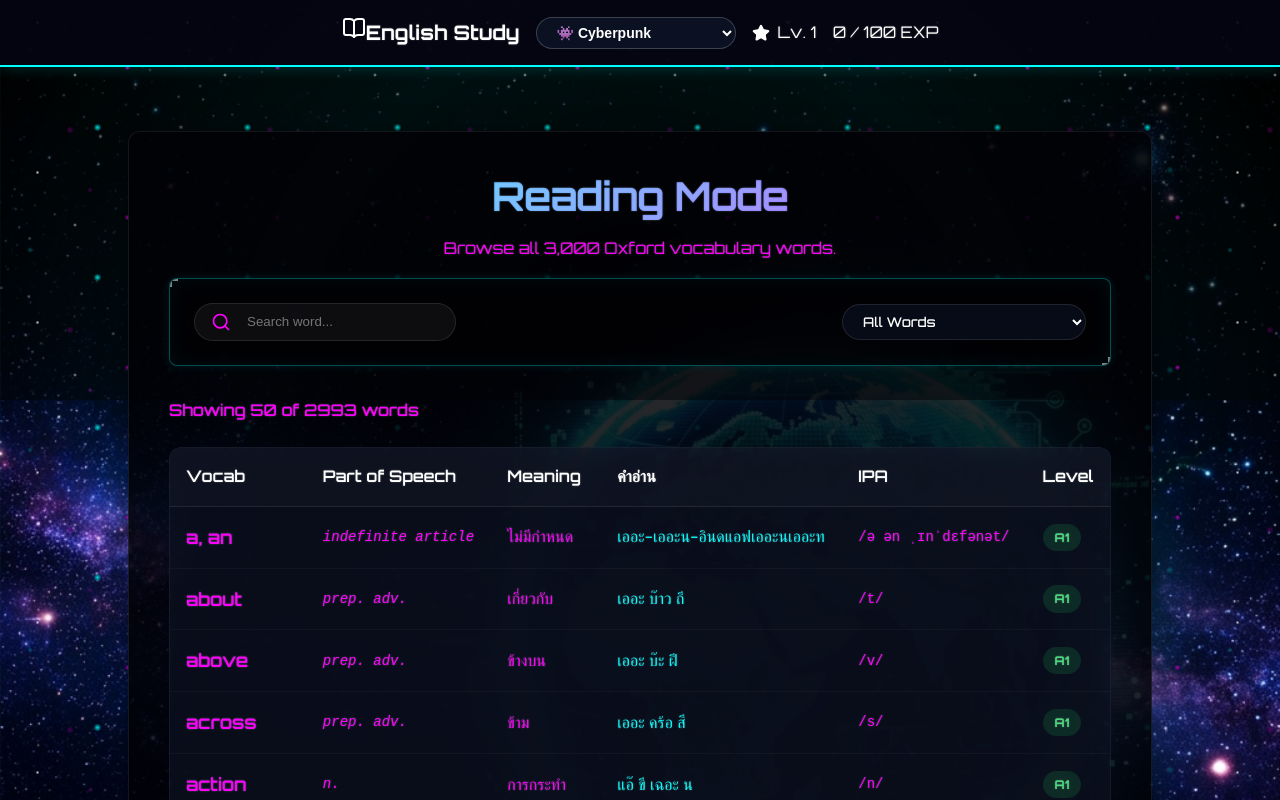
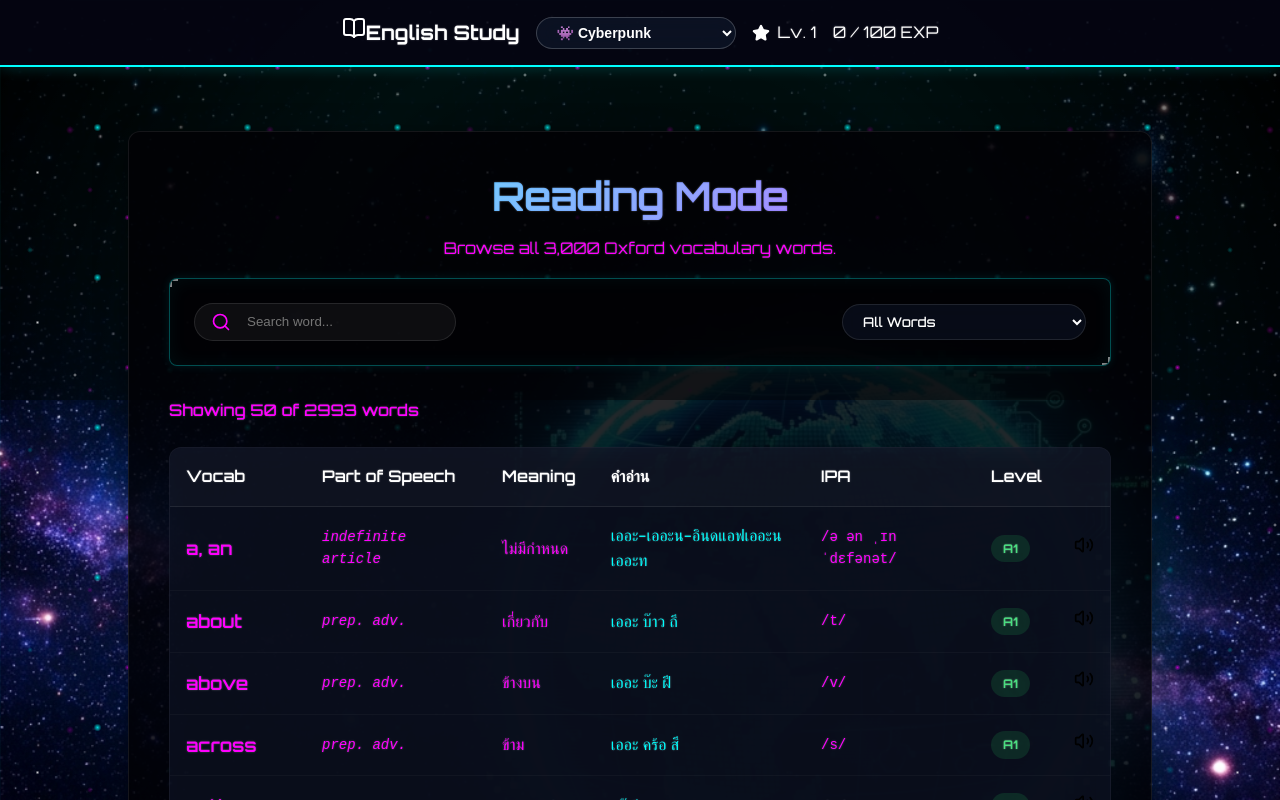
Before and after one commit to peak822/EnglishWeb, a React (Vite) app: page /read in a window 1280 px wide. Shown: the top 800 px of the page. Built offline with nearby package versions, Linux system fonts and the light colour scheme.

Commit message:
feat: add audio pronunciation button to reading mode

```diff
--- a/src/pages/ReadMode.jsx
+++ b/src/pages/ReadMode.jsx
@@ -3,7 +3,7 @@ import Card from '../components/Card';
 import Button from '../components/Button';
 import vocabularyData from '../data/vocabulary.json';
 import { filterWords, THEMES } from '../hooks/useCategories';
-import { Search, ChevronLeft, ChevronRight, FileText } from 'lucide-react';
+import { Search, ChevronLeft, ChevronRight, FileText, Volume2 } from 'lucide-react';
 
 const ReadMode = () => {
   const [searchTerm, setSearchTerm] = useState('');
@@ -29,6 +29,15 @@ const ReadMode = () => {
   React.useEffect(() => {
     setCurrentPage(1);
   }, [searchTerm, level]);
+
+  const playAudio = (word) => {
+    if ('speechSynthesis' in window) {
+      window.speechSynthesis.cancel();
+      const utterance = new SpeechSynthesisUtterance(word);
+      utterance.lang = 'en-US';
+      window.speechSynthesis.speak(utterance);
+    }
+  };
 
   return (
     <div className="container animate-fade-up">
@@ -97,6 +106,7 @@ const ReadMode = () => {
                   <th>คำอ่าน</th>
                   <th>IPA</th>
                   <th>Level</th>
+                  <th></th>
                 </tr>
               </thead>
               <tbody>
@@ -111,6 +121,15 @@ const ReadMode = () => {
                       <td className="td-thai-pron" style={{ color: 'var(--color-primary)' }}>{word.thai_pronunciation || <span className="empty-dash">-</span>}</td>
                       <td className="td-ipa">{word.ipa ? `/${word.ipa}/` : <span className="empty-dash">-</span>}</td>
                       <td><span className={`td-level level-${levelClass}`}>{word.level}</span></td>
+                      <td className="text-center">
+                        <button
+                          onClick={() => playAudio(word.word)}
+                          className="p-2 text-[var(--color-neutral)] hover:text-[var(--color-primary)] transition-colors"
+                          title="Listen to pronunciation"
+                        >
+                          <Volume2 size={20} />
+                        </button>
+                      </td>
                     </tr>
                   );
                 })}
```
